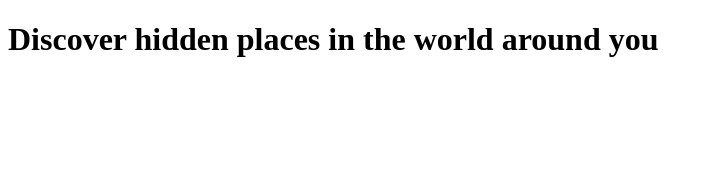
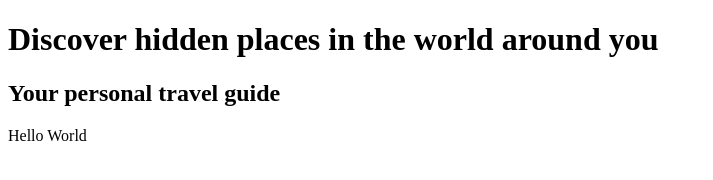
Before and after one commit to LadyAppleButter/why, a plain HTML site: page index.html in a window 1280 px wide. Shown: the whole page, without its empty margins (0-713 px from the left). Drawn offline with Linux system fonts and the light colour scheme.

Commit message:
Added h2

```diff
--- a/index.html
+++ b/index.html
@@ -6,5 +6,7 @@
 </head>
 <body>
 	<h1>Discover hidden places in the world around you</h1>
+	<h2>Your personal travel guide</h2>
 </body>
+<footer><p>Hello World</p></footer>
 </html>
```
